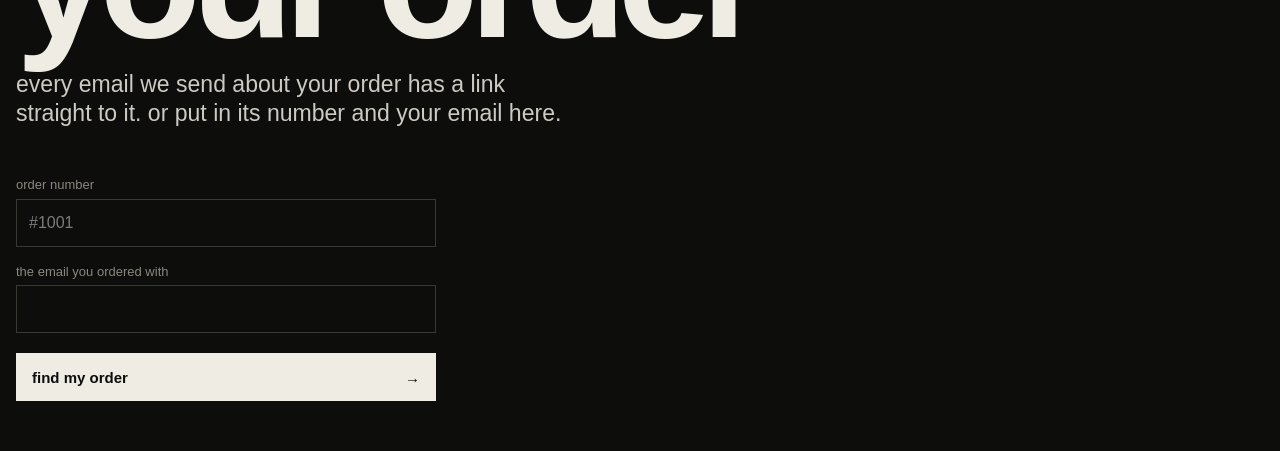
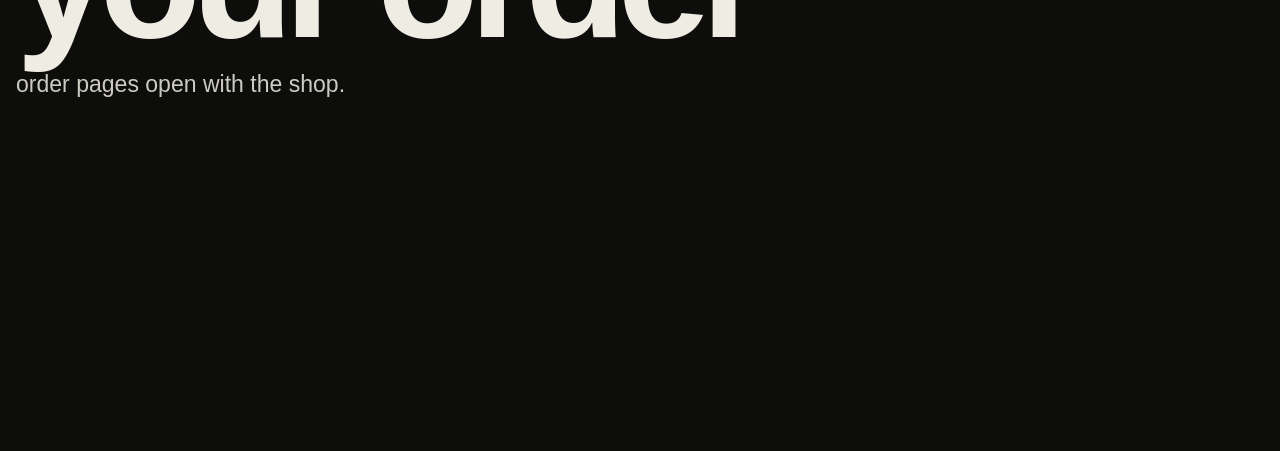
Before and after one commit to once-human/still-breathing, a Next.js app: page /order in a window 1280 px wide. Shown: the part 175-626 px from the top of the page. Built offline with nearby package versions, Linux system fonts and the light colour scheme; no server answers; a web font is replaced by a local one.

Commit message:
Order: /order shows the find form only once order lookups can work; before that it says order pages open with the shop

```diff
--- a/src/app/order/page.tsx
+++ b/src/app/order/page.tsx
@@ -1,5 +1,8 @@
 import type { Metadata } from "next";
+import { ordersOpen } from "@/lib/shop/config";
 import { Find } from "./Find";
+
+export const dynamic = "force-dynamic";
 
 export const metadata: Metadata = {
   title: "your order",
@@ -13,9 +16,9 @@ export default function OrderFind() {
     <div className="px-4 pt-6 pb-24">
       <h1 className="page-in bigword text-[20vw] md:text-[13vw]">your order</h1>
       <p className="page-in-2 mt-6 max-w-[44ch] text-[clamp(18px,1.8vw,24px)] leading-[1.25] text-ink/85">
-        every email we send about your order has a link straight to it. or put in its number and your email here.
+        {ordersOpen() ? "every email we send about your order has a link straight to it. or put in its number and your email here." : "order pages open with the shop."}
       </p>
-      <div className="page-in-3 mt-12"><Find /></div>
+      {ordersOpen() && <div className="page-in-3 mt-12"><Find /></div>}
     </div>
   );
 }
```
